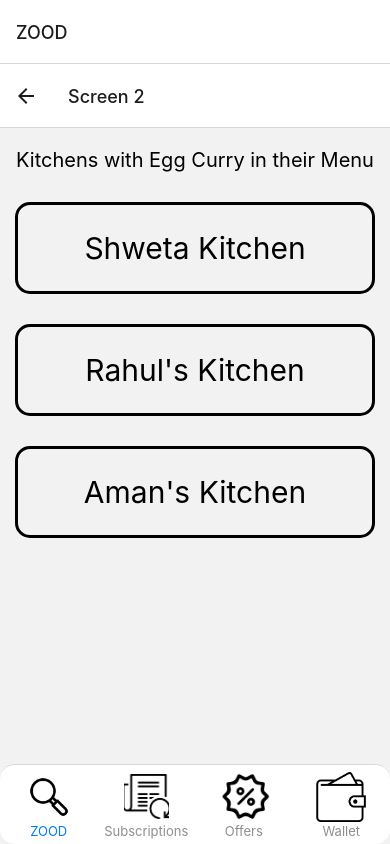
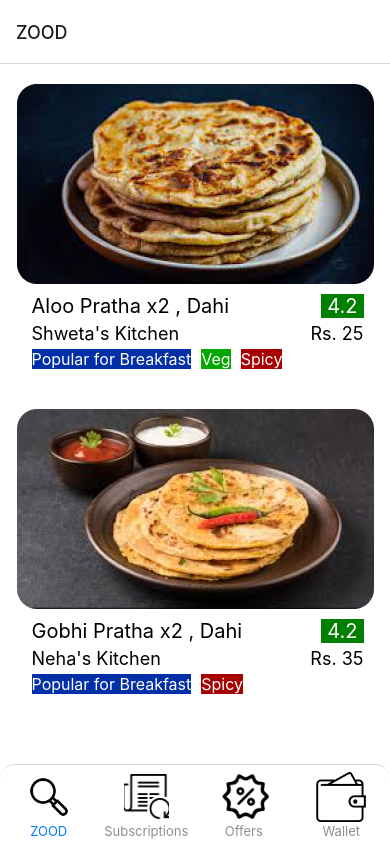
Before and after one commit to sachin161kr/LunchBox, a React Native app: screen / in a window 390 px wide. Both pictures are taken after a click on the element 194 px from the left and 663 px from the top of the page. Built offline with nearby package versions, Linux system fonts and the light colour scheme.

Commit message:
UI updated

```diff
--- a/navigation/StackNavigator.js
+++ b/navigation/StackNavigator.js
@@ -54,7 +54,12 @@ const MainStackNavigator = () => {
         <Stack.Screen
           name="Screen 2"
           component={Screen2}
-
+          options={
+            {
+              headerShown : false,
+              headerTitle : "",
+            }
+          }
           />
       </Stack.Navigator>
     );
--- a/screens/main_screen/screen1.js
+++ b/screens/main_screen/screen1.js
@@ -76,7 +76,7 @@ const dinner = [
     text: 'Egg Curry',
     image : pratha,
     description : "Aloo Pratha , Paneer Pratha , Pyaz Pratha",
-    price : "Rs. 25",
+    price : 25,
     bestSeller : true
   },
   {
@@ -173,7 +173,7 @@ const Screen1 = ({navigation}) => {
 
                   fontSize : 20,
                   marginLeft : 10,
-                  color : "#777777"
+                  color : "#000000"
                   //textAlignVertical : "center",
                 }
               }
@@ -332,7 +332,7 @@ const Screen1 = ({navigation}) => {
         <Text
           style={{
             marginLeft: 25,
-            color : "#777777",
+            color : "#000000",
             //fontWeight : "300",
             fontSize: 20,
             marginTop : 20,
@@ -380,7 +380,7 @@ const Screen1 = ({navigation}) => {
                        style={
                          {
                            fontSize : 24,
-
+                           color : "#000000"
 
                          }
                        }
@@ -389,6 +389,7 @@ const Screen1 = ({navigation}) => {
                        style={
                          {
                             fontSize : 18,
+                            color : "#000000"
                          }
                        }
                     >{key.description}</Text>
@@ -396,6 +397,7 @@ const Screen1 = ({navigation}) => {
                       style={
                         {
                           marginTop : 5,
+                          color : "#000000"
                         }
                       }
                     >Starting at Rs.{key.price}</Text>
@@ -471,7 +473,7 @@ const Screen1 = ({navigation}) => {
                        style={
                          {
                            fontSize : 24,
-
+                           color : "#000000"
 
                          }
                        }
@@ -480,6 +482,7 @@ const Screen1 = ({navigation}) => {
                        style={
                          {
                             fontSize : 18,
+                            color : "#000000"
                          }
                        }
                     >{key.description}</Text>
@@ -487,6 +490,7 @@ const Screen1 = ({navigation}) => {
                       style={
                         {
                           marginTop : 5,
+                          color : "#000000"
                         }
                       }
                     >Starting at Rs.{key.price}</Text>
@@ -561,7 +565,7 @@ const Screen1 = ({navigation}) => {
                        style={
                          {
                            fontSize : 24,
-
+                           color : "#000000"
 
                          }
                        }
@@ -570,6 +574,7 @@ const Screen1 = ({navigation}) => {
                        style={
                          {
                             fontSize : 18,
+                            color : "#000000"
                          }
                        }
                     >{key.description}</Text>
@@ -577,6 +582,7 @@ const Screen1 = ({navigation}) => {
                       style={
                         {
                           marginTop : 5,
+                          color : "#000000"
                         }
                       }
                     >Starting at Rs.{key.price}</Text>
--- a/screens/main_screen/screen2.js
+++ b/screens/main_screen/screen2.js
@@ -4,7 +4,11 @@ import {
     View,
     ScrollView,
     StyleSheet,
+    Image,
 } from "react-native";
+
+import aloo1 from "../../assets/aloo1.png";
+import aloo2 from "../../assets/aloo2.png";
 
 const Screen2 = ({route})=>{
     var itemSelected = route.params.itemSelected;
@@ -12,20 +16,265 @@ const Screen2 = ({route})=>{
 
     return(
        <>
-          <ScrollView>
+          <ScrollView
+             style={
+                 {
+                     backgroundColor : "#FFFFFF",
+                 }
+             }
+          >
+          <View
+            style = {
+                {
+                    flexDirection : "column",
+                    height : 305,
+                    width : 357,
+                    alignSelf : "center",
+                    backgroundColor : "#FFFFFF",
+                    elevation : 10,
+                    borderRadius : 20,
+                    marginTop : 20,
+
+                }
+            }
+          >
+          <Image
+              source={aloo1}
+              style = {
+                  {
+                      height : 200,
+                      width : 357,
+
+
+                  }
+              }
+          />
+          <View
+             style = {
+                 {
+                     flexDirection : "row",
+                     justifyContent : "space-between",
+                     marginTop : 10,
+                 }
+             }
+          >
+          <Text
+            style = {
+                {
+                    fontSize : 20,
+                    marginLeft : 15,
+                    color : "#000000",
+                }
+            }
+          >Aloo Pratha x2 , Dahi</Text>
+          <Text
+          style={
+              {
+                fontSize : 20,
+                marginRight : 10,
+                color : "#FFFFFF",
+                backgroundColor : "green",
+                paddingLeft : 6,
+                paddingRight : 6,
+              }
+          }
+          >4.2</Text>
+          </View>
+          <View
+            style = {
+                {
+                    flexDirection : "row",
+                    justifyContent : "space-between",
+                    marginTop : 5,
+                }
+            }
+          >
           <Text
              style = {
                  {
-                     fontSize : 20,
-                     textAlign : "center",
-                     marginTop : 20,
-                     color : "#000000"
+                    marginLeft : 15,
+                    color : "#000000",
+                    fontSize : 18,
                  }
              }
-          >Kitchens with {itemSelected} in their Menu</Text>
-          <Text style={styles.banner}>Shweta Kitchen</Text>
-          <Text style={styles.banner}>Rahul's Kitchen</Text>
-          <Text style={styles.banner}>Aman's Kitchen</Text>
+          >Shweta's Kitchen</Text>
+          <Text
+             style = {
+                 {
+                    marginRight : 10,
+                    color : "#000000",
+                    fontSize : 18,
+                 }
+             }
+          >Rs. 25</Text>
+          </View>
+          <View
+             style = {
+                 {
+                     flexDirection : "row",
+                     marginTop : 5,
+                 }
+             }
+          >
+          <Text
+             style={
+                 {
+                     marginLeft : 15,
+                     fontSize : 16,
+                     color : "#FFFFFF",
+                     backgroundColor : "#002FA7",
+                 }
+             }
+          >Popular for Breakfast</Text>
+          <Text
+             style = {
+                 {
+                     marginLeft : 10,
+                     fontSize : 16,
+                     color : "#FFFFFF",
+                     backgroundColor : "#03A700",
+                 }
+             }
+          >Veg</Text>
+        <Text
+          style={
+              {
+                marginLeft : 10,
+                fontSize : 16,
+                color : "#FFFFFF",
+                backgroundColor : "#A70000",
+
+              }
+          }
+        >Spicy</Text>
+          </View>
+          </View>
+          <View
+            style = {
+                {
+                    flexDirection : "column",
+                    height : 305,
+                    width : 357,
+                    alignSelf : "center",
+                    backgroundColor : "#FFFFFF",
+                    elevation : 10,
+                    borderRadius : 20,
+                    marginTop : 20,
+                    marginBottom : 100,
+                }
+            }
+          >
+          <Image
+              source={aloo2}
+              style = {
+                  {
+                      height : 200,
+                      width : 357,
+
+
+                  }
+              }
+          />
+          <View
+             style = {
+                 {
+                     flexDirection : "row",
+                     justifyContent : "space-between",
+                     marginTop : 10,
+                 }
+             }
+          >
+          <Text
+            style = {
+                {
+                    fontSize : 20,
+                    marginLeft : 15,
+                    color : "#000000",
+                }
+            }
+          >Gobhi Pratha x2 , Dahi</Text>
+          <Text
+          style={
+              {
+                fontSize : 20,
+                marginRight : 10,
+                color : "#FFFFFF",
+                backgroundColor : "green",
+                paddingLeft : 6,
+                paddingRight : 6,
+              }
+          }
+          >4.2</Text>
+          </View>
+          <View
+            style = {
+                {
+                    flexDirection : "row",
+                    justifyContent : "space-between",
+                    marginTop : 5,
+                }
+            }
+          >
+          <Text
+             style = {
+                 {
+                    marginLeft : 15,
+                    color : "#000000",
+                    fontSize : 18,
+                 }
+             }
+          >Neha's Kitchen</Text>
+          <Text
+             style = {
+                 {
+                    marginRight : 10,
+                    color : "#000000",
+                    fontSize : 18,
+                 }
+             }
+          >Rs. 35</Text>
+          </View>
+          <View
+             style = {
+                 {
+                     flexDirection : "row",
+                     marginTop : 5,
+                 }
+             }
+          >
+          <Text
+             style={
+                 {
+                     marginLeft : 15,
+                     fontSize : 16,
+                     color : "#FFFFFF",
+                     backgroundColor : "#002FA7",
+                 }
+             }
+          >Popular for Breakfast</Text>
+          {/* <Text
+             style = {
+                 {
+                     marginLeft : 10,
+                     fontSize : 16,
+                     color : "#FFFFFF",
+                     backgroundColor : "#03A700",
+                 }
+             }
+          >Veg</Text> */}
+        <Text
+          style={
+              {
+                marginLeft : 10,
+                fontSize : 16,
+                color : "#FFFFFF",
+                backgroundColor : "#A70000",
+
+              }
+          }
+        >Spicy</Text>
+          </View>
+          </View>
           </ScrollView>
        </>
    )
@@ -46,4 +295,6 @@ const styles = StyleSheet.create({
         color : "#000000",
         borderRadius: 15,
       },
+
+
 })
```
Also changed, not shown: assets/aloo1.png (added), assets/aloo2.png (added).
